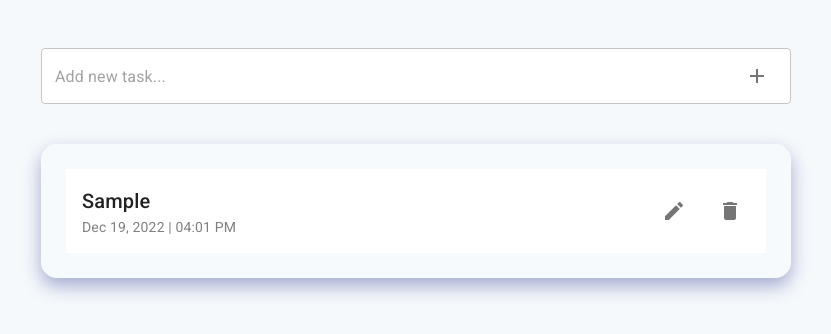
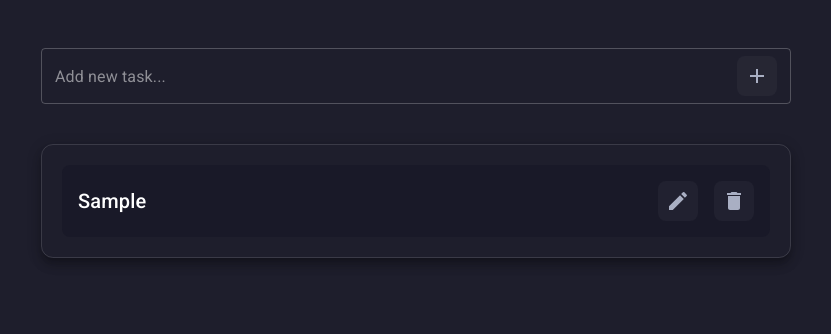
Before and after one commit to SAKTHIKOUSIK/TODO_CRUD_APP_USING_REACT, a React (Create React App) app: page / in a window 1280 px wide. Both pictures are taken after typing "Sample" into the empty fields and a click on the button "add". Shown: the top 334 px of the page, without its empty margins (224-1055 px from the left). Built offline with nearby package versions, Linux system fonts and the light colour scheme.

Commit message:
change the UI color mode from White to Dark

```diff
--- a/src/components/AddTask.js
+++ b/src/components/AddTask.js
@@ -1,7 +1,6 @@
 import React from 'react';
 import { Box, TextField, IconButton, InputAdornment, Tooltip } from '@mui/material';
 import { Add as AddIcon, AddTask as AddTaskIcon } from '@mui/icons-material';
-import { day, time } from '../utils/helpers';
 import { textFieldStyle } from '../theme/customStyles';
 
 const AddTask = ({ inputValue, setInputValue, addTask, isEditing }) => {
@@ -10,9 +9,7 @@ const AddTask = ({ inputValue, setInputValue, addTask, isEditing }) => {
     e.preventDefault();
     addTask({
       id: Date.now(),
-      value: inputValue,
-      day: day,
-      time: time
+      value: inputValue
     });
     setInputValue("");
   };
--- a/src/components/TaskItem.js
+++ b/src/components/TaskItem.js
@@ -5,7 +5,7 @@ import { taskItemStyle } from '../theme/customStyles';
 
 const TaskItem = ({ taskItem, deleteTask, handleIsEditing }) => {
 
-    const { id, value, day, time } = taskItem;
+    const { id, value } = taskItem;
 
     return (
         <Stack
@@ -17,9 +17,6 @@ const TaskItem = ({ taskItem, deleteTask, handleIsEditing }) => {
             <Box>
                 <Typography variant="h6">
                     {value}
-                </Typography>
-                <Typography variant="body2" color="gray">
-                    {day} | {time}
                 </Typography>
             </Box>
             <Stack direction="row" columnGap={2}>
--- a/src/components/TaskList.js
+++ b/src/components/TaskList.js
@@ -6,7 +6,7 @@ import TaskItem from './TaskItem';
 const TaskList = ({ tasks, deleteTask, handleIsEditing }) => {
 
     return (
-        <Stack spacing={1.5}>
+        <Stack spacing={1.8}>
             {
                 // Here, Sort method is used to place the recently added Task at the Top.
                 tasks.sort((a, b) => b.id - a.id).map((taskItem) => (
--- a/src/components/ToDo.js
+++ b/src/components/ToDo.js
@@ -48,7 +48,6 @@ const ToDo = () => {
 
     return (
         <Box sx={todoBoxStyle}>
-
             <AddTask
                 inputValue={inputValue}
                 setInputValue={setInputValue}
@@ -56,7 +55,7 @@ const ToDo = () => {
                 isEditing={isEditing}
             />
 
-            <Paper elevation={3} sx={taskBoxStyle}>
+            <Paper elevation={8} sx={taskBoxStyle}>
                 {
                     tasks?.[0] ? (
                         <TaskList
--- /dev/null
+++ b/src/index.css
@@ -0,0 +1,26 @@
+* {
+    margin: 0;
+    padding: 0;
+    box-sizing: border-box;
+}
+
+html {
+    font-size: 16px;
+}
+
+@media (max-width: 576px) {
+    html {
+        font-size: 14px;
+    }
+}
+
+body {
+    background-color: #1e1e2c;
+}
+
+img {
+    max-width: 100%;
+    height: 100%;
+    vertical-align: middle;
+    user-select: none;
+}
--- a/src/index.js
+++ b/src/index.js
@@ -1,5 +1,6 @@
 import React from 'react';
 import ReactDOM from 'react-dom/client';
+// import './index.css';
 import App from './App';
 import AppThemeProvider from './theme/AppThemeProvider';
 
--- a/src/theme/AppThemeProvider.js
+++ b/src/theme/AppThemeProvider.js
@@ -2,6 +2,12 @@ import React from 'react';
 import { createTheme, ThemeProvider } from '@mui/material';
 
 const theme = createTheme({
+    palette: {
+        mode: "dark",
+        primary: {
+            main: "#a9afc3"
+        },
+    },
     components: {
         MuiCssBaseline: {
             styleOverrides: {
@@ -13,7 +19,7 @@ const theme = createTheme({
                     }
                 },
                 body: {
-                    backgroundColor: "#f5f9fc",
+                    backgroundColor: "#1e1e2c",
                 },
                 img: {
                     maxWidth: "100%",
@@ -26,18 +32,13 @@ const theme = createTheme({
         MuiIconButton: {
             defaultProps: {
                 sx: {
-                    // backgroundColor: "#00476D",
-                    // color: "info.main",
-                    borderRadius: "4px",
+                    backgroundColor: "rgba(255, 255, 255, 0.035)",
+                    color: "primary.main",
+                    borderRadius: "8px",
                 }
             }
-        }
+        },
     },
-    palette: {
-        primary: {
-            main: "#518AFF"
-        },
-    }
 });
 
 const AppThemeProvider = ({ children }) => {
--- a/src/theme/customStyles.js
+++ b/src/theme/customStyles.js
@@ -12,34 +12,19 @@ export const todoBoxStyle = {
 };
 
 export const taskBoxStyle = {
-    // bgcolor: "#ECEDF6",
-    p: 3,
     mt: 5,
-    bgcolor: "rgba( 255, 255, 255, 0.15 )",
-    border: "1px solid rgba( 255, 255, 255, 0.18 )",
-    borderRadius: "16px",
-    boxShadow: "0 8px 18px 0 rgba(31, 38, 135, 0.37)",
-    backdropFilter: "blur(8.5px)",
+    p: { xs: 1.8, sm: 2.5 },
+    bgcolor: "transparent",
+    backgroundImage: "none",
+    borderRadius: "12px",
+    border: "1px solid rgba(255, 255, 255, 0.125)",
 };
 
 export const textFieldStyle = {
-    bgcolor: "#fff",
 };
 
 export const taskItemStyle = {
-    bgcolor: "#fff",
+    bgcolor: "#191928",
+    borderRadius: "8px",
     p: 2
 };
-
-
-
-
-// --hero-color: #13131f;
-// --bg-color: #111319;
-// --bg-color2: #191c26;
-// --bg-color3: rgba(33,37,48,0.95);
-// --text-color: #a9afc3;
-// --text-color2: #ccc;
-// --prime-text-color: #ddd;
-// --bright-text-color: #eee;
-// --dim-text-color: #999;
--- a/src/utils/helpers.js
+++ /dev/null
@@ -1,14 +0,0 @@
-const date = new Date();
-
-// to get the current Date
-export const day = date.toLocaleDateString('default', {
-    day: "numeric",
-    month: "short",
-    year: "numeric"
-});
-
-// to get the current Time
-export const time = date.toLocaleTimeString('default', {
-    hour: "2-digit",
-    minute: "2-digit"
-});
```
Also changed, not shown: public/img/todolist.svg.
